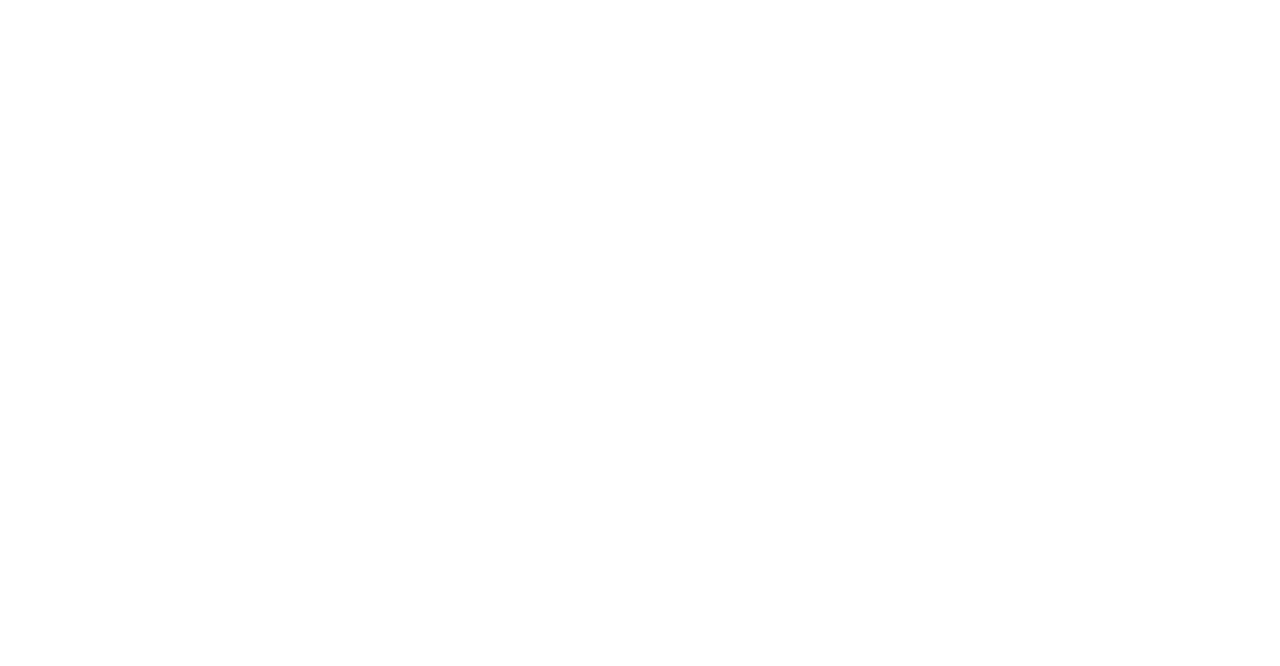
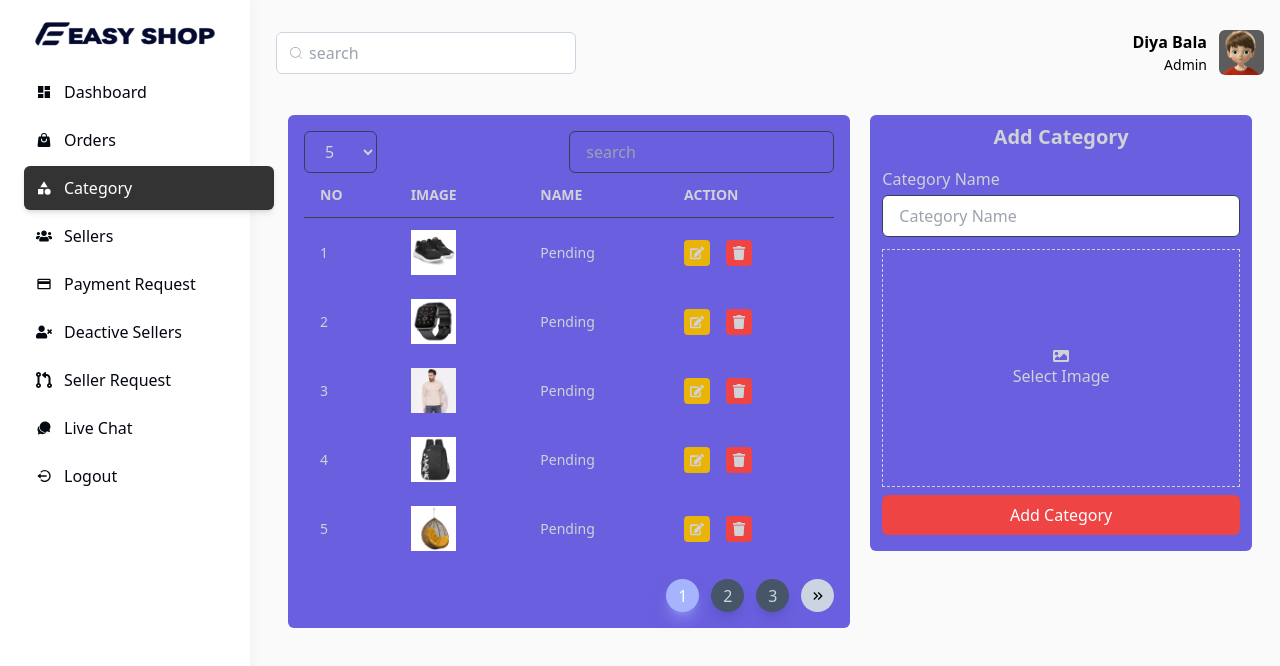
Before and after one commit to A-arti/multivendor-ecommerce, a React (Create React App) app: page /admin/dashboard/category in a window 1280 px wide. Before the commit this address had no page. Shown: the top 666 px of the page. Built offline with nearby package versions, Linux system fonts and the light colour scheme.

Commit message:
Category page created

```diff
--- a/src/router/routes/adminRoutes.js
+++ b/src/router/routes/adminRoutes.js
@@ -1,6 +1,7 @@
 import { lazy } from 'react';
 const AdminDashboard = lazy(() => import("../../views/admin/AdminDashboard"));
 const Orders = lazy(() => import("./../../views/admin/Orders"));
+const Category = lazy(() => import("../../views/admin/Category"));
 
 export const adminRoutes = [
     {
@@ -12,5 +13,10 @@
         path : '/admin/dashboard/orders',
         element : <Orders/>,
         role : 'admin'
+    },
+    {
+        path : '/admin/dashboard/category',
+        element : <Category/>,
+        role : 'admin'
     }
 ]
--- /dev/null
+++ b/src/views/admin/Category.jsx
@@ -0,0 +1,121 @@
+import React, { useState } from 'react';
+import { Link } from 'react-router-dom';
+import Pagination from '../Pagination';
+import { FaE } from 'react-icons/fa6';
+import { FaEdit, FaTrash } from 'react-icons/fa';
+import { FaImage } from "react-icons/fa";
+import { IoMdCloseCircle } from "react-icons/io";
+
+
+
+const Category = () => {
+    const [currentPage, setCurrentPage] = useState(1);
+    const [searchValue, setSearchValue] = useState('');
+    const [parPage, setParPage] = useState(5);
+    const [show, setShow] =  useState(false);
+
+    return (
+        <div className='px-2 lg:px-7 pt-5'>
+            <div className='flex lg:hidden justify-between items-center mb-5 p-4 bg-[#6a5fdf] rounded-md'>
+                <h1 className='text-[#d0d2d6] font-semibold text-lg'>Category</h1>
+                <button onClick={() => setShow(true)} className='bg-red-500 shadow-lg hover:shadow-red-500/40 px-4 py-2 cursor-pointer text-white rounded-sm text-sm'>Add</button>
+            </div>
+            <div className='flex flex-wrap w-full'>
+                <div className='w-full lg:w-7/12'>
+                    <div className='w-full p-4 bg-[#6a5fdf] rounded-md'>
+                        <div className='flex justify-between items-center'>
+                            <select
+                                onChange={(e) => setParPage(parseInt(e.target.value))}
+                                className='px-4 py-2 focus:border-indigo-500 outline-none bg-[#6a5fdf] border border-slate-700 rounded-md text-[#d0d2d6]'>
+                                <option value='5'>5</option>
+                                <option value='10'>10</option>
+                                <option value='20'>20</option>
+                            </select>
+                            <input
+                                className='px-4 py-2 focus:border-indigo-500 outline-none bg-[#6a5fdf] border border-slate-700 rounded-md text-[#d0d2d6]'
+                                type='text'
+                                placeholder='search'
+                            />
+                        </div>
+
+                        <div className='relative overflow-x-auto'>
+                            <table className='w-full text-sm text-left text-[#d0d2d6]'>
+                                <thead className='text-sm text-[#d0d2d6] uppercase border-b border-slate-700'>
+                                    <tr>
+                                        <th scope='col' className='py-3 px-4'>
+                                            No
+                                        </th>
+                                        <th scope='col' className='py-3 px-4'>
+                                            Image
+                                        </th>
+                                        <th scope='col' className='py-3 px-4'>
+                                            Name
+                                        </th>
+                                        <th scope='col' className='py-3 px-4'>
+                                            Action
+                                        </th>
+                                    </tr>
+                                </thead>
+
+                                <tbody>
+                                    {[1, 2, 3, 4, 5].map((d, i) => (
+                                        <tr key={i}>
+                                            <td className='py-3 px-4 font-medium whitespace-nowrap'>{d}</td>
+                                            <td className='py-3 px-4 font-medium whitespace-nowrap'>
+                                            <img className='w-[45px] h-[45px]' src={`http://localhost:3000/images/category/${d}.jpg`} alt="" />
+                                            </td>
+                                            <td className='py-3 px-4 font-medium whitespace-nowrap'>Pending</td>
+                                            <td scope='row' className='py-1 px-4 font-medium whitespace-nowrap'>
+                                                <div className='flex justify-start items-center gap-4'>
+                                                <Link className='p-[6px] bg-yellow-500 rounded hover:shadow-lg hover:shadow-yellow-500/50'> <FaEdit/> </Link>
+                                                <Link className='p-[6px] bg-red-500 rounded hover:shadow-lg hover:shadow-red-500/50'> <FaTrash/> </Link>
+                                                </div>
+
+                                            </td>
+                                        </tr>
+                                    ))}
+                                </tbody>
+                            </table>
+                        </div>
+                        <div className='w-full flex justify-end mt-4 bottom-4 right-4'>
+                            <Pagination
+                                pageNumber = {currentPage}
+                                setPageNumber = {setCurrentPage}
+                                totalItem = {50}
+                                parPage = {parPage}
+                                showItem = {3}
+                            />
+                        </div>
+
+                    </div>
+                </div>
+                <div className={`w-[320px] lg:w-5/12 translate-x-100 lg:relative lg:right-0 fixed ${show ? 'right-0' : '-right-[340px]'} z-[9999] top-0 transition-all duration-500 `} >
+                    <div className='w-full pl-5'>
+                        <div className='bg-[#6a5fdf] h-screen lg:h-auto px-3 py-2 lg:rounded-md text-[#d0d2d6]'>
+                            <h1 className='text-[#d0d2d6] font-semibold text-xl mb-4 w-full text-center '>Add Category</h1>
+                            <form>
+                                <div className='flex flex-col w-full gap-1 mb-3'>
+                                    <label htmlFor="name"> Category Name</label>
+                                    <input className='px-4 py-2 focus:border-indigo-500 outline-none bg-[#ffffff] border border-slate-700 rounded-md text-[#000000]' type="text" id='name' name='category_name' placeholder='Category Name' />
+                                </div>
+                                <div>
+                                    <label className='flex justify-center items-center flex-col h-[238px] cursor-pointer border border-dashed hover:border-red-500 w-full border-[#d0d2d6]'  htmlFor="image">
+                                        <span><FaImage/> </span>
+                                        <span>Select Image</span>
+                                    </label>
+                                    <input className='hidden' type="file" name="image" id="image" />
+                                    <div>
+                                    <button className='bg-red-500 w-full hover:shadow-red-500/40 hover:shadow-md text-white rounded-md px-7 py-2 my-2'>Add Category</button>
+                                    </div>
+                                </div>
+                            </form>
+                        </div>
+                    </div>
+                </div>
+
+            </div>
+        </div>
+    );
+};
+
+export default Category;
```
